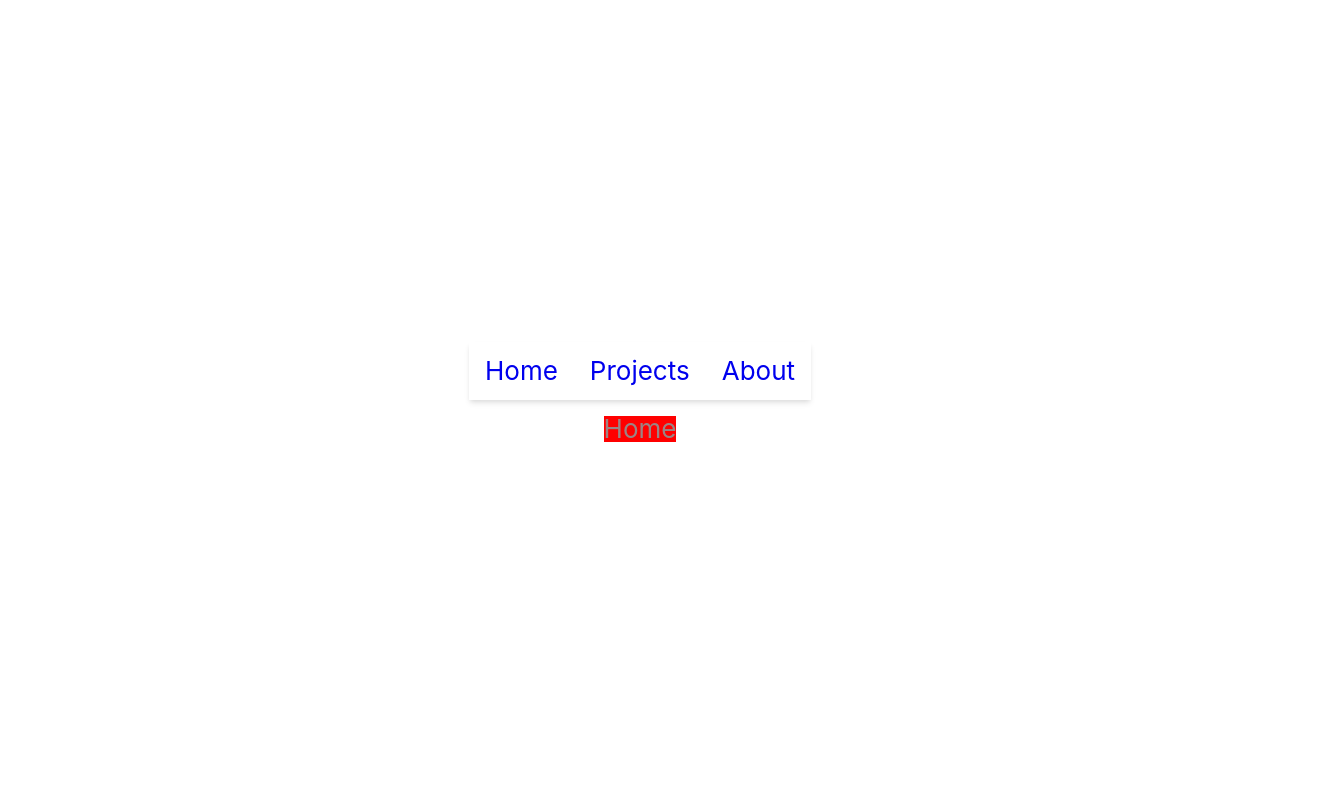
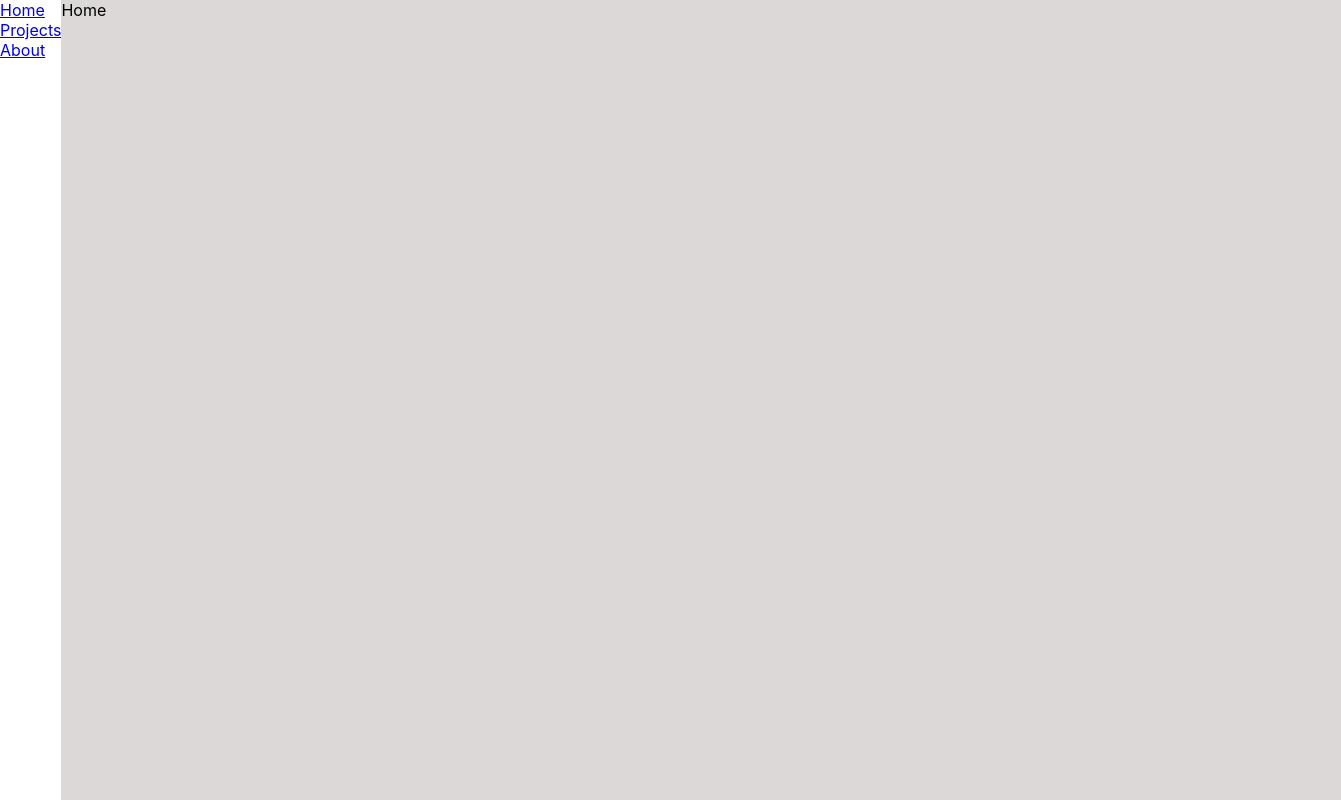
Before and after one commit to elis-11/apartment-filter, a React (Create React App) app: page / in a window 1280 px wide. Shown: the whole page, 1341 px wide, since content can reach past the window. Built offline with nearby package versions, Linux system fonts and the light colour scheme.

Commit message:
NAVIGATION GRID

```diff
--- a/src/App.js
+++ b/src/App.js
@@ -1,4 +1,4 @@
-import { Routes, Route, Link } from "react-router-dom";
+import { Routes, Route, NavLink as Link } from "react-router-dom";
 // import Nav from "./components/Nav";
 import { Home } from "./pages/Home";
 import { About } from "./pages/About";
@@ -13,13 +13,19 @@ export const App = () => {
       <nav>
         <ul>
           <li>
-            <Link to="/">Home</Link>
+            <Link to="/" activeClassName="active">
+              Home
+              </Link>
           </li>
           <li>
-            <Link to="projects">Projects</Link>
+            <Link to="projects" activeClassName="active">
+              Projects
+              </Link>
           </li>
           <li>
-            <Link to="about">About</Link>
+            <Link to="about" activeClassName="active">
+              About
+              </Link>
           </li>
         </ul>
       </nav>
--- a/src/App.scss
+++ b/src/App.scss
@@ -1,24 +1,17 @@
+* {
+	margin: 0;
+	padding: 0;
+	box-sizing: border-box;
+}
 .App {
-  text-align: center;
-  // background-color: #282c34;
-  min-height: 100vh;
-  display: flex;
-  flex-direction: column;
-  align-items: center;
-  justify-content: center;
-  font-size: calc(10px + 2vmin);
-  color: rgb(155, 132, 132);
+  margin: 0 auto;
+  width: 100vw;
+  height: 100vh;
+  // background-color: rgb(29, 26, 26);
+
+  display: grid;
+  grid-template-columns: 2fr 10fr;
+  grid-template-rows: 1fr;
+  grid-template-areas:
+    "nav container";
 }
-
-.App-link {
-  color: #61dafb;
-}
-
-@keyframes App-logo-spin {
-  from {
-    transform: rotate(0deg);
-  }
-  to {
-    transform: rotate(360deg);
-  }
-}
--- a/src/components/Nav.jsx
+++ b/src/components/Nav.jsx
@@ -1,7 +1,7 @@
 import { NavLink } from "react-router-dom";
 import "../styles/Nav.scss";
 
-const Nav = () => {
+export const Nav = () => {
   return (
     <div className="Nav">
       <nav>
@@ -20,5 +20,3 @@ const Nav = () => {
     </div>
   );
 };
-
-export default Nav;
--- a/src/index.css
+++ b/src/index.css
@@ -11,23 +11,3 @@ code {
   font-family: source-code-pro, Menlo, Monaco, Consolas, 'Courier New',
     monospace;
 }
-body {
-  margin: 0 auto;
-  max-width: 900px;
-}
-nav ul {
-  display: flex;
-  list-style-type: none;
-  margin: 0;
-  padding: 0;
-  box-shadow: 0 4px 6px -1px rgba(0, 0, 0, 0.1), 0 2px 4px -1px rgba(0, 0, 0, 0.06);
-}
-
-nav a {
-  text-decoration: none;
-  display: inline-block;
-  padding: 1rem;
-}
-.main {
-  padding: 1rem;
-}
--- a/src/index.js
+++ b/src/index.js
@@ -2,7 +2,7 @@ import React from "react";
 import ReactDOM from "react-dom";
 import { BrowserRouter } from "react-router-dom";
 import { App } from "./App";
-import "./reset.css";
+// import "./reset.css";
 import "./index.css";
 
 ReactDOM.render(
--- a/src/styles/Home.scss
+++ b/src/styles/Home.scss
@@ -1,3 +1,6 @@
 .Home {
-    background-color: red;
+  grid-area: container;
+  background-color: rgb(221, 216, 216);
+  width: 100vw;
+  height: 100vh;
 }
```
Also changed, not shown: src/styles/Nav.scss (+15 -2 lines), src/components/Logo.jsx (added), 1 other file (tests, documents, lock files or other folders).
